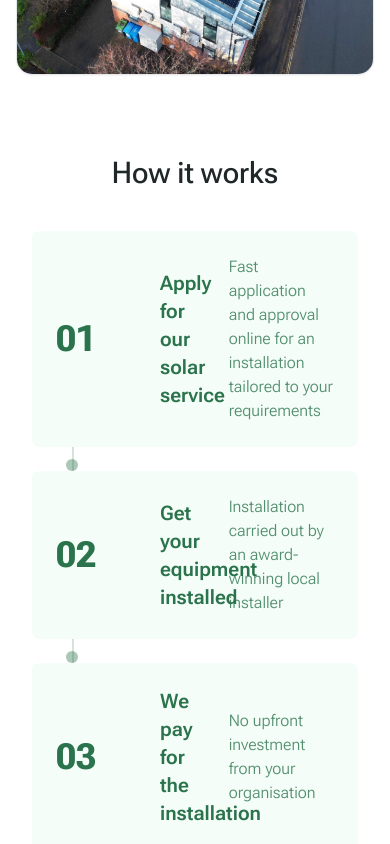
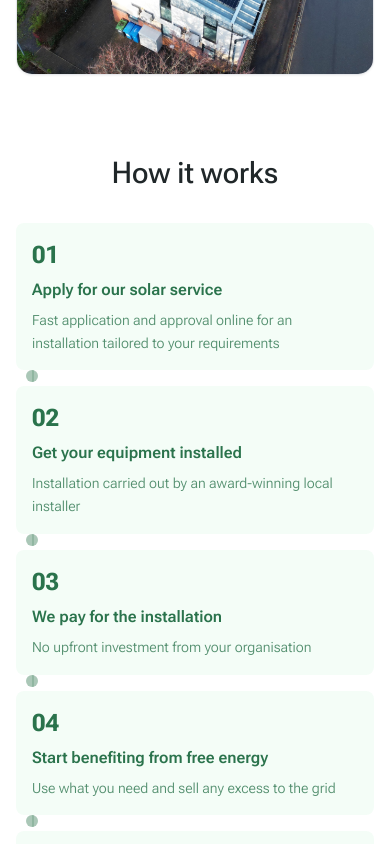
Before and after one commit to marianne-p/ges, a React (Vite) app: page / in a window 390 px wide. Shown: the part 4800-5644 px from the top of the page. Built offline with nearby package versions, Linux system fonts and the light colour scheme.

Commit message:
Mobile adapted 'How it works' section

```diff
--- a/src/components/ProcessSteps.jsx
+++ b/src/components/ProcessSteps.jsx
@@ -37,27 +37,45 @@ const steps = [
 
 const ProcessSteps = () => {
   return (
-    <div className="container mx-auto py-8">
-      <div className='mb-10'>
-      <h2 className="section-title">How it works</h2>
+    <div className="container mx-auto px-4 sm:px-6 lg:px-8 py-8">
+      <div className='mb-6 sm:mb-10'>
+        <h2 className="section-title">How it works</h2>
       </div>
-      <div className="space-y-6 relative"> {/* Changed from space-y-12 to space-y-6 */}
+      <div className="space-y-4 sm:space-y-6 relative"> {/* Changed from space-y-12 to space-y-6 */}
         {steps.map((step, index) => (
           <div key={step.number} className="relative">
-            <div className="flex items-center bg-primary-light/10 p-6 rounded-lg hover:shadow-lg transition-all duration-300 relative z-10">
-              <span className="text-4xl font-bold text-primary-dark w-20">
+            <div className="
+                flex flex-col sm:flex-row
+                items-start sm:items-center
+                bg-primary-light/10
+                p-4 sm:p-6 rounded-lg
+                hover:shadow-lg transition-all duration-300
+                relative z-10
+                gap-2 sm:gap-0
+             "
+            >
+              <span className="text-2xl sm:text-4xl font-bold text-primary-dark w-auto sm:w-20">
                 {step.number}
               </span>
-              <h3 className="text-xl font-semibold text-primary-dark w-1/3 px-6">
+              <h3 className="
+              text-base sm:text-xl
+              font-semibold text-primary-dark
+              w-full sm:w-1/3 px-0 sm:px-6 leading-snug">
                 {step.title}
               </h3>
-              <p className="text-base text-primary-dark/80 flex-1">
+              <p className="
+              text-sm sm:text-base
+              text-primary-dark/80 w-full sm:flex-1 leading-relaxed">
                 {step.description}
               </p>
             </div>
 
             {index < steps.length - 1 && (
-              <div className="absolute left-10 top-full h-6 w-0.5 bg-primary-dark/20"> {/* Changed from h-12 to h-6 */}
+              <div className="
+                absolute
+                left-4 sm:left-10
+                top-full h-3 sm:h-6 w-0.5 bg-primary-dark/20
+              ">
                 <div className="absolute -left-1.5 bottom-0 h-3 w-3 rounded-full bg-primary-dark/40" />
               </div>
             )}
```
